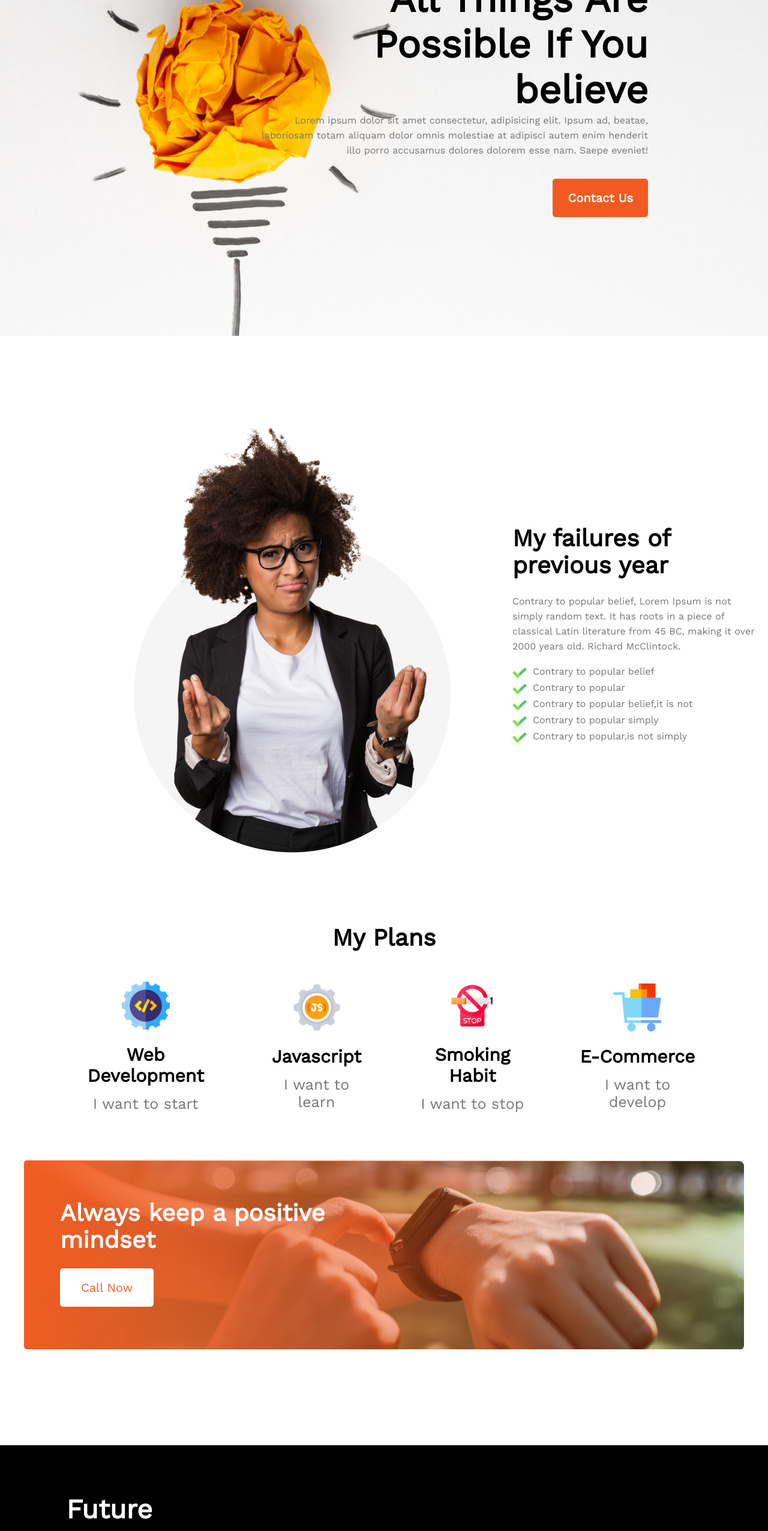
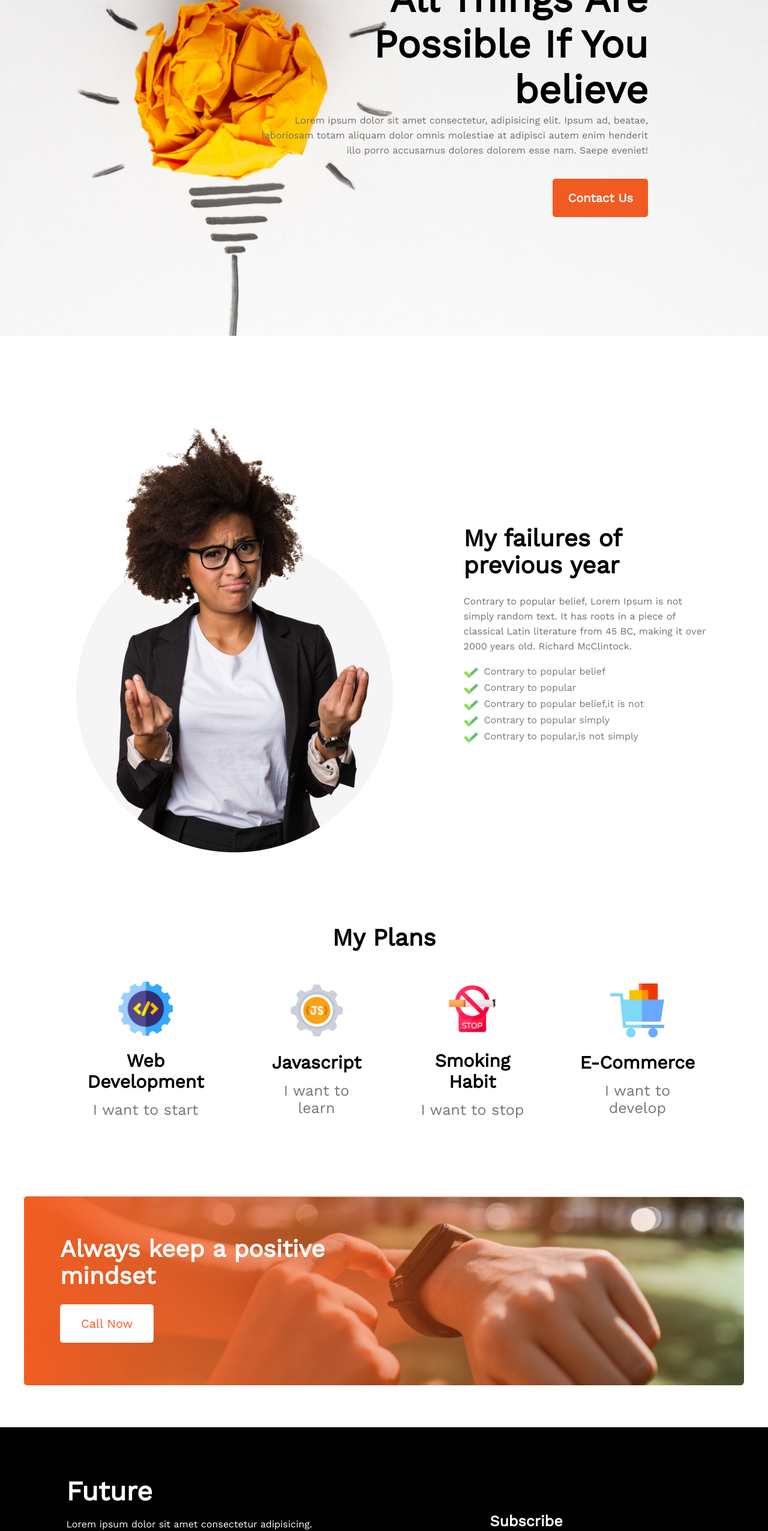
Before and after one commit to aaachris1820/assignment_1, a plain HTML site: page index.html in a window 1280 px wide. Shown: the part 240-2793 px from the top of the page at 60% size. Drawn offline with nearby package versions, Linux system fonts and the light colour scheme.

Commit message:
more fixes

```diff
--- a/css/style.css
+++ b/css/style.css
@@ -8,6 +8,7 @@
 header {
     background-image: url('../images/banner/banner1.png');
     background-repeat: no-repeat;
+    background-size: cover;
     width: 100vw;
     height: 100vh;
     /* text aligned to right below */
@@ -29,7 +30,7 @@ header {
     font-size: 16px;
     font-weight: 400;
     line-height: 25px;
-    color: #777777;
+    color: #706f6f;
 }
 
 .btn-contact {
@@ -49,16 +50,15 @@ header {
 .failures-section {
     display: flex;
     align-items: center;
+    justify-content: center;
     height: 100vh;
     width: 100%;
     margin-top: 100px;
 }
 
-.img-person {
-    padding-left: 200px;
-    padding-right: 85px;
+.failures-text-container {
+    margin-left: 100px;
 }
-
 .failures-header {
     font-size: 40px;
     font-weight: 700;
@@ -69,7 +69,7 @@ header {
     font-size: 16px;
     font-weight: 400;
     line-height: 25px;
-    color: #777777;
+    color: #707070;
     margin-top: 25px;
     margin-bottom: 20px;
 }
@@ -116,7 +116,7 @@ header {
     display: flex;
     justify-content: space-between;
     align-items: center;
-    padding: 0 120px 80px 40px;
+    padding: 0 120px 130px 40px;
 }
 
 .plan-item {
@@ -125,8 +125,8 @@ header {
 }
 
 .plan-item-img {
-    width: 80px;
-    height: 80px;
+    width: 90px;
+    height: 90px;
     padding-bottom: 20px;
 }
 
@@ -176,7 +176,7 @@ header {
 /* footer style */
 footer {
     width: 100vw;
-    margin-top: 150px;
+    margin-top: 120px;
     background-color: black;
 }
 
@@ -197,32 +197,32 @@ footer {
 .footer-left-header {
     font-size: 45px;
     font-weight: 700;
-    padding-bottom: 16px;
+    margin-bottom: 16px;
 }
 
 .footer-left-description {
     font-size: 16px;
     font-weight: 400px;
     line-height: 25px;
-    padding-bottom: 25px;
+    margin-bottom: 25px;
 }
 
 .email {
-    padding-bottom: 16px;
+    margin-bottom: 16px;
 }
 
 .phone {
-    padding-bottom: 32px;
+    margin-bottom: 32px;
 }
 
 .footer-social-img {
-    padding-right: 16px;
+    margin-right: 16px;
 }
 
 .footer-right-header {
     font-size: 25px;
     font-weight: 600;
-    padding-bottom: 30px;
+    margin-bottom: 30px;
 }
 
 .email-input {
```
